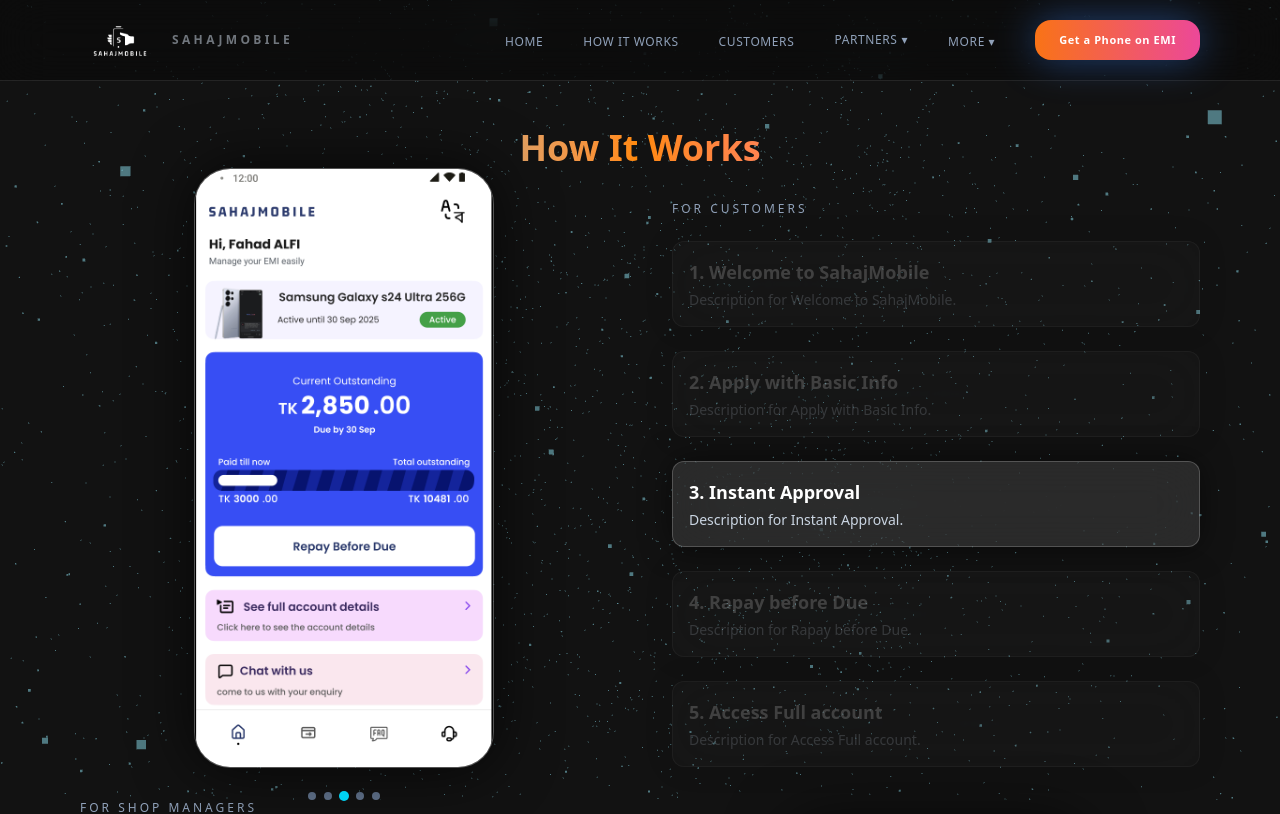
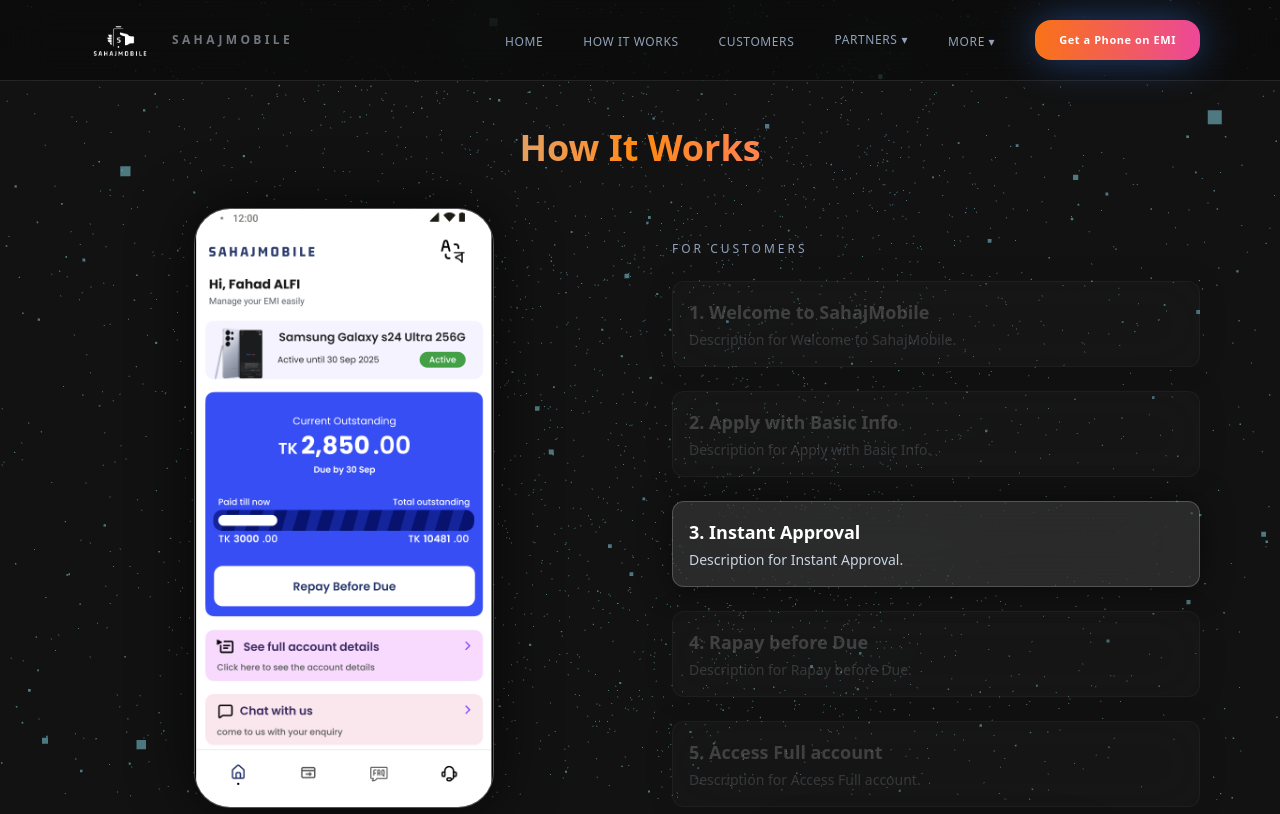
Before and after one commit to sahajmobile/homepage, a Next.js app: page /how-it-works in a window 1280 px wide. Shown: the top 814 px of the page. Built offline with nearby package versions, Linux system fonts and the light colour scheme.

Commit message:
footer 2 updated

```diff
--- a/app/how-it-works/page.js
+++ b/app/how-it-works/page.js
@@ -38,7 +38,7 @@
           <motion.h1
             initial={{ opacity: 0, y: 30 }}
             animate={{ opacity: 1, y: 0 }}
-            className="text-center text-4xl font-bold
+            className="text-center text-4xl font-bold pb-10
               bg-linear-to-r from-cyan-400 via-orange-400 to-pink-400
               bg-clip-text text-transparent"
           >
```
